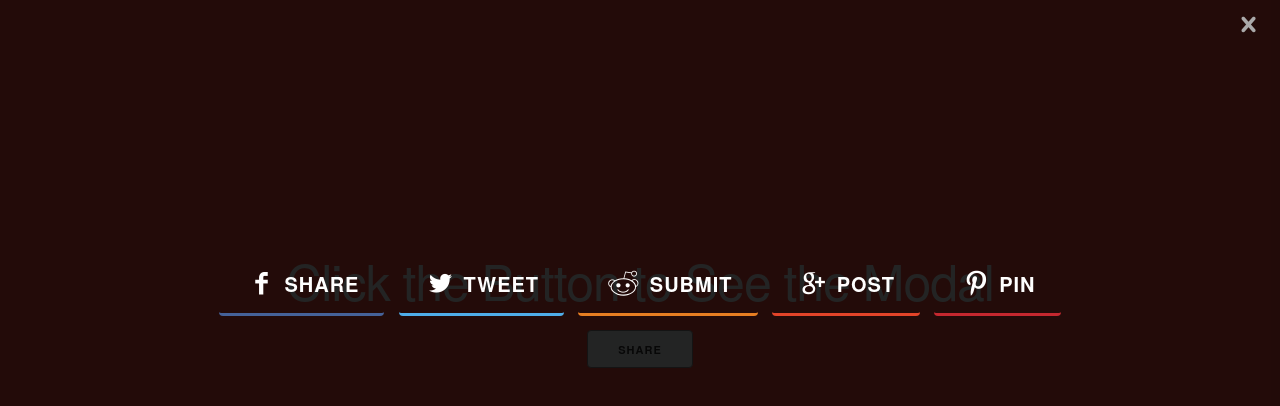
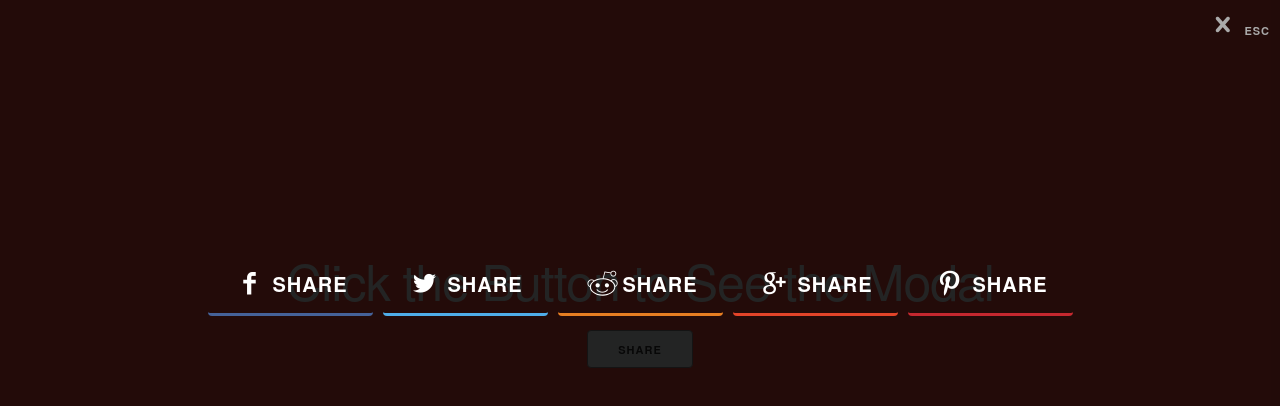
Before and after one commit to 92tonywills/social-modal, a plain HTML site: page index.html in a window 1280 px wide. Both pictures are taken after a click on the button "SHARE". Drawn offline with nearby package versions, Linux system fonts and the light colour scheme.

Commit message:
converted to plugin

```diff
--- a/index.html
+++ b/index.html
@@ -9,25 +9,18 @@
     <link href="styles/social-modal.css" rel="stylesheet"/>
     <link href="styles/styles.css"       rel="stylesheet"/>
     <script src="https://ajax.googleapis.com/ajax/libs/jquery/2.1.4/jquery.min.js"></script>
-    <script src="scripts/social-modal.js"></script>
+    <script src="scripts/socialModal.js"></script>
+    <script>
+    $(function() {
+        $( ".socialModal-activator" ).socialModal();
+    });
+    </script>
 </head>
 
 <body>
     <div class="center-container">
         <h1>Click the Button to See the Modal</h1>
-        <button class="social-modal-activator">Share</button>
-    </div>
-
-    <!-- Sharer Elements -->
-    <div class="social-modal">
-        <button class="close-button icon-cross"></button>
-        <div class="center-container">
-            <button class="share-button share-facebook"><span class="icon-facebook"></span>Share</button>
-            <button class="share-button share-twitter"><span class="icon-twitter"></span>Tweet</button>
-            <button class="share-button share-reddit"><span class="icon-reddit"></span> Submit</button>
-            <button class="share-button share-gplus"><span class="icon-gplus"></span>Post</button>
-            <button class="share-button share-pinterest"><span class="icon-pinterest"></span>Pin</button>
-        </div>
+        <button class="socialModal-activator">Share</button>
     </div>
 </body>
 
--- a/scripts/social-modal.js
+++ /dev/null
@@ -1,63 +0,0 @@
-$(function() {
-    $( '.social-modal-activator' ).click(function() {
-        showModal();
-    });
-    $( '.social-modal .close-button' ).click(function() {
-        hideModal();
-    });
-    $(document).keyup(function(e) {
-        if (e.which == 27) {
-            hideModal();
-        }
-    });
-
-    $('.social-modal .share-facebook').click(function() {
-        popupWindow('https://facebook.com/sharer/sharer.php?u=' + currentURL());
-    });
-
-    $('.social-modal .share-twitter').click(function() {
-        var link = currentURL();
-        var via = "thinkbituk";
-        var text = "Simple Social Sharer"
-        var url = 'https://twitter.com/intent/tweet?text=' + text + '&url=' + link + '&via=' + via;
-        popupWindow(url);
-    });
-
-    $('.social-modal .share-reddit').click(function() {
-        window.open('https://www.reddit.com/submit?url=' + currentURL());
-    });
-
-    $('.social-modal .share-gplus').click(function() {
-        var link = currentURL();
-        popupWindow('https://plus.google.com/share?url=' + link);
-    });
-
-    $('.social-modal .share-pinterest').click(function() {
-        var link = currentURL();
-        var media = "nothing";
-        var description = "nothing";
-        popupWindow('https://www.pinterest.com/pin/create/button?url=' + link
-            + '&media=' + media + '&description=' + description);
-    });
-});
-
-var showModal = function() {
-    $( '.social-modal' ).animate({top: "0", opacity: "1"}, 200);
-}
-
-var hideModal = function() {
-    $( '.social-modal' ).animate({top: "-100%", opacity: "0"}, 100);
-}
-
-var currentURL = function() {
-    return encodeURIComponent(window.location.href);
-}
-
-var popupWindow = function(url) {
-    var width = Math.min(600, window.screen.width * 0.8);
-    var height = Math.min(400, window.screen.height * 0.5);
-    var leftPosition = (window.screen.width / 2) - ((width / 2) + 10);
-    var topPosition = (window.screen.height / 2) - ((height / 2) + 50);
-    window.open(url, "Window2", "height=" + height + ",width=" + width + ",left="
-        + leftPosition + ",top=" + topPosition + ",screenX=" + leftPosition + ",screenY=" + topPosition);
-}
--- /dev/null
+++ b/scripts/socialModal.js
@@ -0,0 +1,151 @@
+(function($) {
+
+    $.fn.socialModal = function(options) {
+        opts = $.extend({}, $.fn.socialModal.defaults, options);
+
+        injectHTML();
+        attachStyles();
+
+        this.click(function() {
+            showModal();
+        });
+
+        closeButton.click(function() {
+            hideModal();
+        });
+
+        $(document).keyup(function(e) {
+            if (e.which == 27) {
+                hideModal();
+            }
+        });
+
+        facebookButton.click(function() {
+            popupWindow('https://facebook.com/sharer/sharer.php?u=' + currentURL());
+        });
+
+        twitterButton.click(function() {
+            var link = currentURL();
+            var via = "thinkbituk";
+            var text = "Simple Social Sharer"
+            var url = 'https://twitter.com/intent/tweet?text=' + text + '&url=' + link + '&via=' + via;
+            popupWindow(url);
+        });
+
+        redditButton.click(function() {
+            window.open('https://www.reddit.com/submit?url=' + currentURL());
+        });
+
+        gplusButton.click(function() {
+            var link = currentURL();
+            popupWindow('https://plus.google.com/share?url=' + link);
+        });
+
+        pinterestButton.click(function() {
+            var link = currentURL();
+            var media = "nothing";
+            var description = "nothing";
+            popupWindow('https://www.pinterest.com/pin/create/button?url=' + link
+                + '&media=' + media + '&description=' + description);
+        });
+    };
+
+    $.fn.socialModal.defaults = {
+        "use-icons": true,
+        "facebook": {
+            "enabled": true,
+            "icon-class": "icon-facebook",
+        },
+        "twitter": {
+            "enabled": true,
+            "icon-class": "icon-twitter",
+        },
+        "reddit": {
+            "enabled": true,
+            "icon-class": "icon-reddit",
+        },
+        "gplus": {
+            "enabled": true,
+            "icon-class": "icon-gplus",
+        },
+        "pinterest": {
+            "enabled": true,
+            "icon-class": "icon-pinterest",
+        },
+    };
+
+    // Private variables
+
+    var opts;
+    var modal;
+    var closeButton;
+    var buttonContainer;
+    var facebookButton;
+    var twitterButton;
+    var redditButton;
+    var gplusButton;
+    var pinterestButton;
+
+    // Private functions
+
+    var injectHTML = function() {
+        modal = $("<div />").addClass("socialModal").appendTo("body");
+        closeButton = $("<button />").addClass("close-button").addClass("icon-cross").text("esc").appendTo(modal);
+        buttonContainer = $("<div />").addClass("button-container").appendTo(modal);
+
+        if (opts.facebook.enabled) {
+            facebookButton = $("<button />").addClass("share-button").addClass("share-facebook")
+                .appendTo(buttonContainer);
+            $("<span />").addClass("icon-facebook").text("Share").appendTo(facebookButton);
+        }
+        if (opts.twitter.enabled) {
+            twitterButton = $("<button />").addClass("share-button").addClass("share-twitter")
+                .appendTo(buttonContainer);
+            $("<span />").addClass("icon-twitter").text("Share").appendTo(twitterButton);
+        }
+        if (opts.reddit.enabled) {
+            redditButton = $("<button />").addClass("share-button").addClass("share-reddit")
+                .appendTo(buttonContainer);
+            $("<span />").addClass("icon-reddit").text("Share").appendTo(redditButton);
+        }
+        if (opts.gplus.enabled) {
+            gplusButton = $("<button />").addClass("share-button").addClass("share-gplus")
+                .appendTo(buttonContainer);
+            $("<span />").addClass("icon-gplus").text("Share").appendTo(gplusButton);
+        }
+        if (opts.pinterest.enabled) {
+            pinterestButton = $("<button />").addClass("share-button").addClass("share-pinterest")
+                .appendTo(buttonContainer);
+            $("<span />").addClass("icon-pinterest").text("Share").appendTo(pinterestButton);
+        }
+    };
+
+    var addIconClasses = function() {
+
+    };
+
+    var attachStyles = function() {
+
+    };
+
+    var showModal = function() {
+        modal.animate({top: "0", opacity: "1"}, 200);
+    };
+
+    var hideModal = function() {
+        modal.animate({top: "-100%", opacity: "0"}, 100);
+    };
+
+    var currentURL = function() {
+        return encodeURIComponent(window.location.href);
+    };
+
+    var popupWindow = function(url) {
+        var width = Math.min(600, window.screen.width * 0.8);
+        var height = Math.min(400, window.screen.height * 0.5);
+        var leftPosition = (window.screen.width / 2) - ((width / 2) + 10);
+        var topPosition = (window.screen.height / 2) - ((height / 2) + 50);
+        window.open(url, "NewWindow", "height=" + height + ",width=" + width + ",left="
+            + leftPosition + ",top=" + topPosition + ",screenX=" + leftPosition + ",screenY=" + topPosition);
+    };
+})(jQuery);
--- a/styles/social-modal.css
+++ b/styles/social-modal.css
@@ -1,4 +1,4 @@
-.social-modal {
+.socialModal {
     position: fixed;
     width: 100%;
     height: 100%;
@@ -10,7 +10,7 @@
     opacity: 0;
 }
 
-.center-container {
+.center-container, .button-container {
     position: absolute;
     width: 100%;
     height: 300px;
@@ -19,7 +19,7 @@
     text-align: center;
 }
 
-.social-modal .share-button {
+.socialModal .share-button {
     width: auto;
     height: auto;
     background-color: transparent;
@@ -29,49 +29,49 @@
     margin: 5px 5px;
 }
 
-.social-modal .share-facebook, .social-modal .share-facebook:hover {
+.socialModal .share-facebook, .socialModal .share-facebook:hover {
     border: none;
     border-bottom: 3px solid #456299;
 }
-.social-modal .share-twitter, .social-modal .share-twitter:hover {
+.socialModal .share-twitter, .socialModal .share-twitter:hover {
     border: none;
     border-bottom: 3px solid #4FADE9;
 }
-.social-modal .share-reddit, .social-modal .share-reddit:hover {
+.socialModal .share-reddit, .socialModal .share-reddit:hover {
     border: none;
     border-bottom: 3px solid #E67E22;
 }
-.social-modal .share-gplus, .social-modal .share-gplus:hover {
+.socialModal .share-gplus, .socialModal .share-gplus:hover {
     border: none;
     border-bottom: 3px solid #e34429;
 }
-.social-modal .share-pinterest, .social-modal .share-pinterest:hover {
+.socialModal .share-pinterest, .socialModal .share-pinterest:hover {
     border: none;
     border-bottom: 3px solid #c5282f;
 }
 
-.social-modal .share-facebook:hover {
+.socialModal .share-facebook:hover {
     background-color: #456299;
 }
-.social-modal .share-twitter:hover {
+.socialModal .share-twitter:hover {
     background-color: #4FADE9;
 }
-.social-modal .share-reddit:hover {
+.socialModal .share-reddit:hover {
     background-color: #E67E22;
 }
-.social-modal .share-gplus:hover {
+.socialModal .share-gplus:hover {
     background-color: #e34429;
 }
-.social-modal .share-pinterest:hover {
+.socialModal .share-pinterest:hover {
     background-color: #c5282f;
 }
 
-.social-modal [class^="icon-"]:before {
+.socialModal [class^="icon-"]:before {
     font-size: 2.5rem;
     padding-right: 5px;
 }
 
-.social-modal .close-button {
+.socialModal .close-button {
     width: auto;
     margin: auto;
     padding: 0;
@@ -85,10 +85,10 @@
     color: #aaa;
 }
 
-.social-modal .close-button:hover {
+.socialModal .close-button:hover {
     color: #ccc;
 }
 
-.social-modal .icon-cross:before {
+.socialModal .icon-cross:before {
     font-size: 3rem;
 }
```
